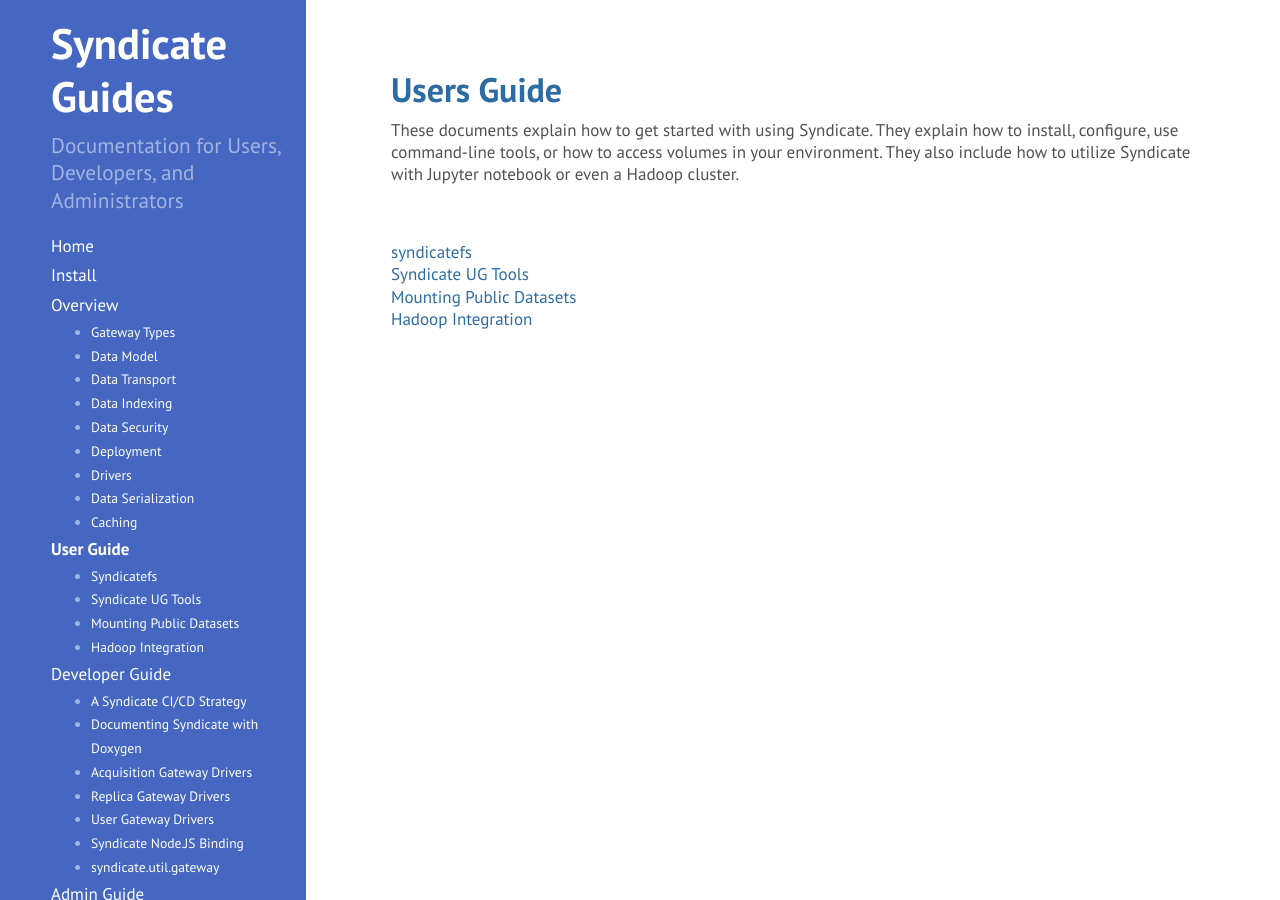
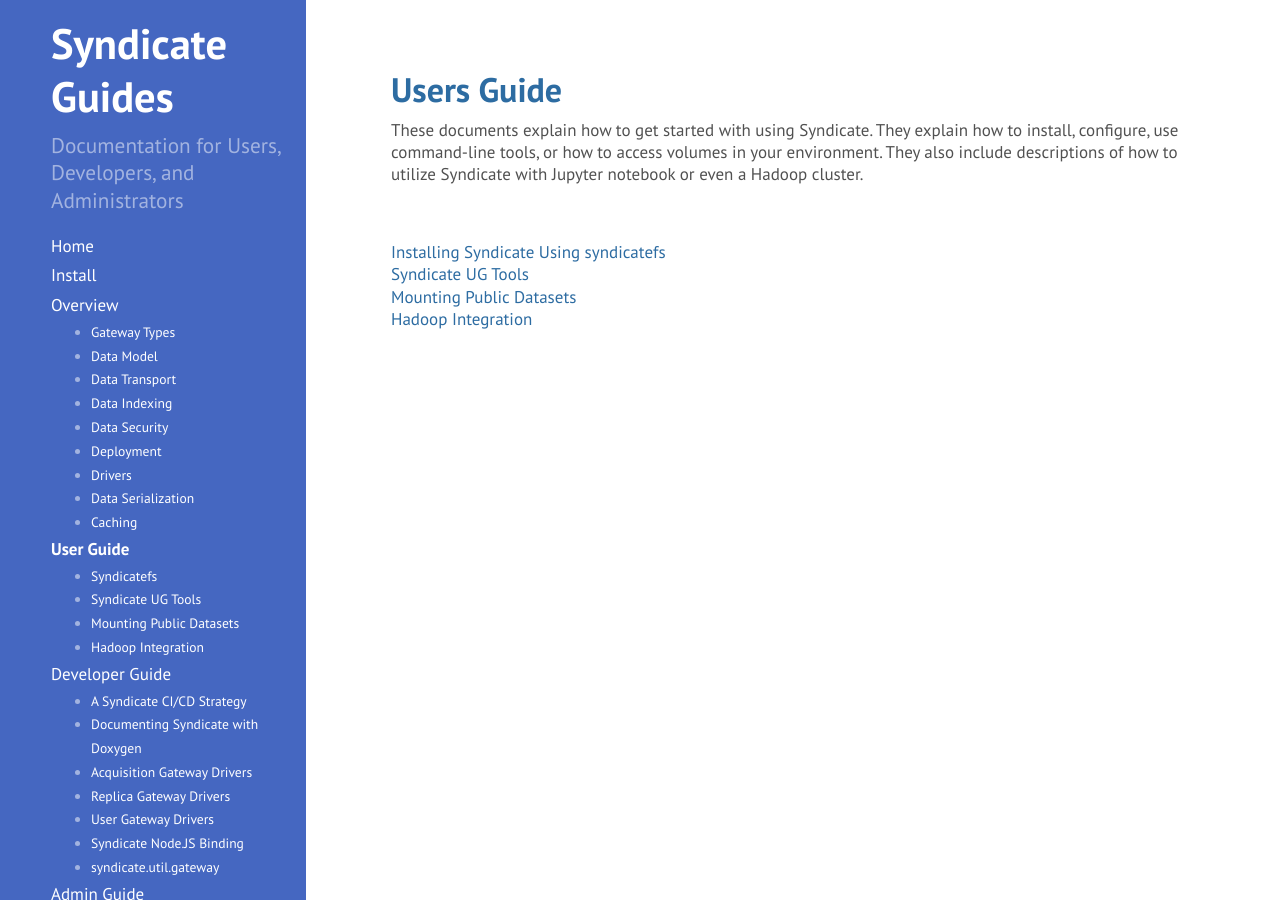
Before and after one commit to syndicate-storage/syndicate-storage.github.io, a Jekyll site: the page built from user.md, in a window 1280 px wide. Built offline with Jekyll 4.4.1, drawn with Linux system fonts in a browser that asks for light colours.

Commit message:
Wording changes to the user guide

```diff
--- a/user.md
+++ b/user.md
@@ -3,11 +3,12 @@ layout: post
 title: Users Guide
 ---
 
-These documents explain how to get started with using Syndicate.  They explain how to install, configure, use command-line tools, or how to access volumes in your environment.  They also include how to utilize Syndicate with Jupyter notebook or even a Hadoop cluster.
+These documents explain how to get started with using Syndicate.  They explain how to install, configure, use command-line tools, or how to access volumes in your environment.  They also include descriptions of how to utilize Syndicate with Jupyter notebook or even a Hadoop cluster.
 
 <br>
 
-[syndicatefs](https://syndicate-storage.github.io/user/001_syndicatefs/)<br>
+[Installing Syndicate](https://syndicate-storage.github.io/install/)
+[Using syndicatefs](https://syndicate-storage.github.io/user/001_syndicatefs/)<br>
 [Syndicate UG Tools](https://syndicate-storage.github.io/user/002_syndicate_ug_tools/)<br>
 [Mounting Public Datasets](https://syndicate-storage.github.io/user/008_public_datasets/)<br>
 [Hadoop Integration](https://syndicate-storage.github.io/user/009_hsyndicate/)<br>
```
